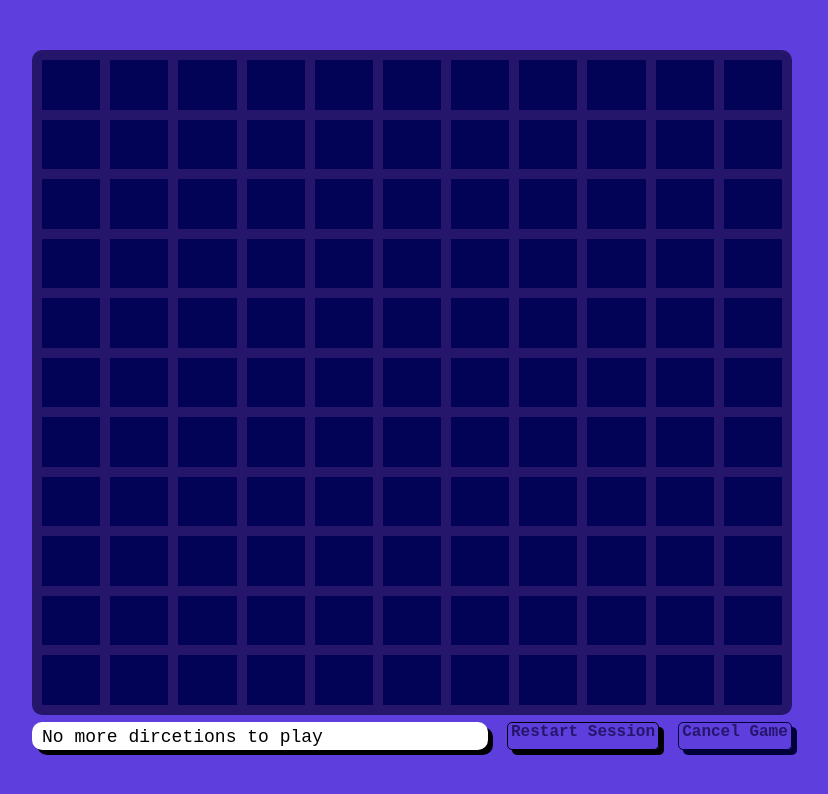
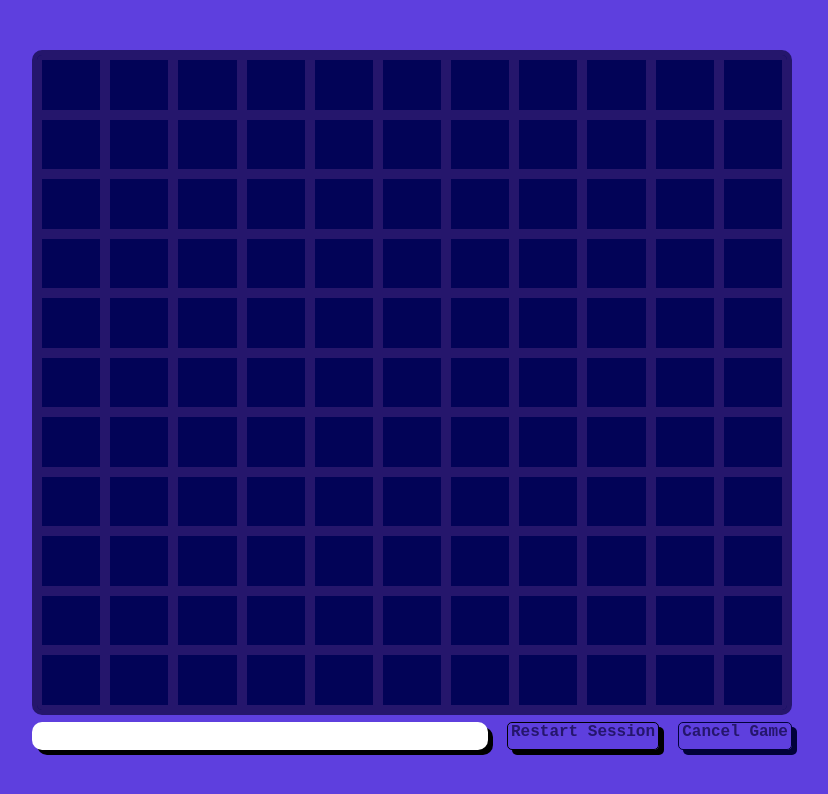
Before and after one commit to lanre-mark/tictactoe, a React app: page / in a window 1280 px wide. Both pictures are taken after a click on the element "11". Shown: the top 794 px of the page, without its empty margins (208-1036 px from the left). Built offline with nearby package versions, Linux system fonts and the light colour scheme.

Commit message:
added 'description' in reducers as gameSessionActivity to indicate activity and status of the game in board actions component

```diff
--- a/src/components/BoardActions.jsx
+++ b/src/components/BoardActions.jsx
@@ -3,7 +3,7 @@ import React from "react";
 const BoardActions = (props) => {
   return (
     <div className="game-actions">
-      <div className="action__message">No more dircetions to play</div>
+      <div className="action__message">{props.gameActionDisplay}</div>
       <div
         className="action__session"
         onClick={(e) => {
--- a/src/containers/GameContainer.jsx
+++ b/src/containers/GameContainer.jsx
@@ -71,6 +71,7 @@ class GameContainer extends Component {
         <BoardActions
           onCancelGame={this.props.cancelGame}
           onRestartSession={this.props.restartSession}
+          gameActionDisplay={this.props.gameSessionActivity}
         />
       </div>
     );
--- a/src/reducers/gameReducers.js
+++ b/src/reducers/gameReducers.js
@@ -12,6 +12,7 @@ const initialState = {
   move: -1,
   userCharacter: "x",
   saveState: false,
+  description: "",
 };
 
 const gameReducers = (state = initialState, action) => {
```
